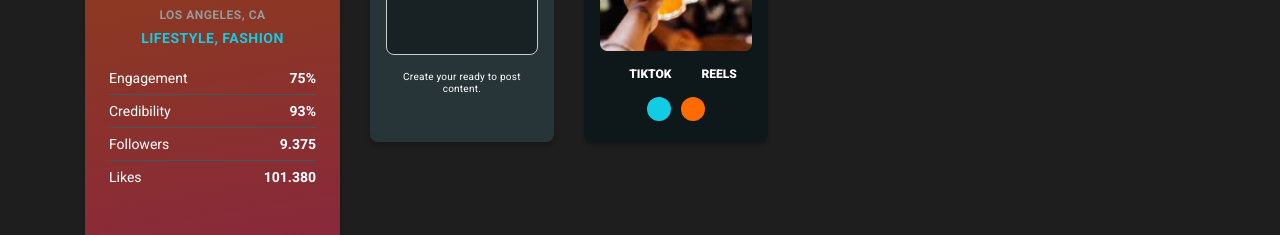
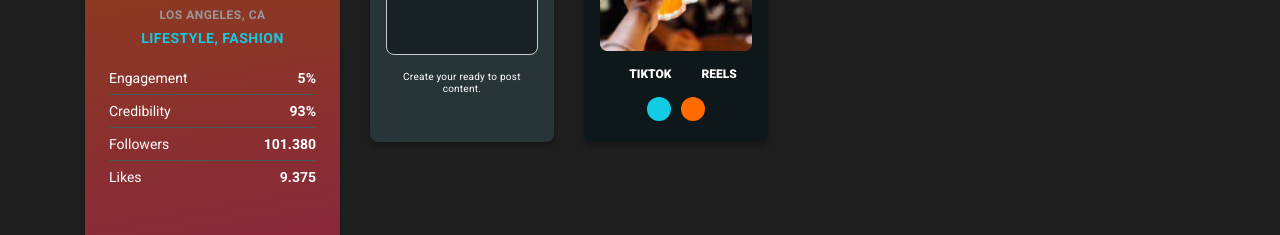
Before and after one commit to Pipinha/mandachuva-frontend, a React (Create React App) app: page /creator/ready-to-post in a window 1280 px wide. Shown: the part 283-518 px from the top of the page. Built offline with nearby package versions, Linux system fonts and the light colour scheme; some icons are missing.

Commit message:
update same texts

```diff
--- a/src/modules/Creator/Post/CreatorPostList.js
+++ b/src/modules/Creator/Post/CreatorPostList.js
@@ -45,7 +45,7 @@ class CreatorPostList extends Component {
                                     <div className="scores2 mt-3 px-4">
                                         <div className="scores-item d-flex justify-content-between py-2">
                                             <div className="a text-white">Engagement</div>
-                                            <div className="b text-white">75%</div>
+                                            <div className="b text-white">5%</div>
                                         </div>
                                         <div className="scores-item d-flex justify-content-between py-2">
                                             <div className="a text-white">Credibility</div>
@@ -53,11 +53,11 @@ class CreatorPostList extends Component {
                                         </div>
                                         <div className="scores-item d-flex justify-content-between py-2">
                                             <div className="a text-white">Followers</div>
-                                            <div className="b text-white">9.375</div>
+                                            <div className="b text-white">101.380</div>
                                         </div>
                                         <div className="scores-item d-flex justify-content-between py-2">
                                             <div className="a text-white">Likes</div>
-                                            <div className="b text-white">101.380</div>
+                                            <div className="b text-white">9.375</div>
                                         </div>
                                     </div>
                                     <div className="social-links text-center mt-3">
```
